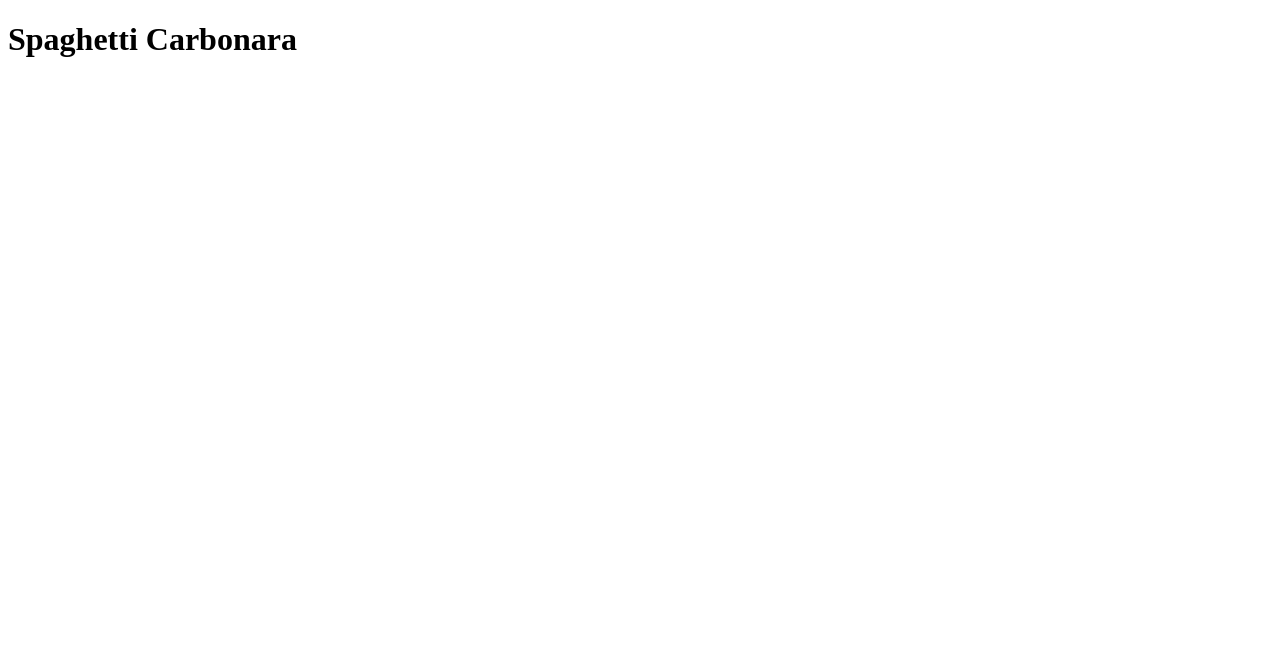
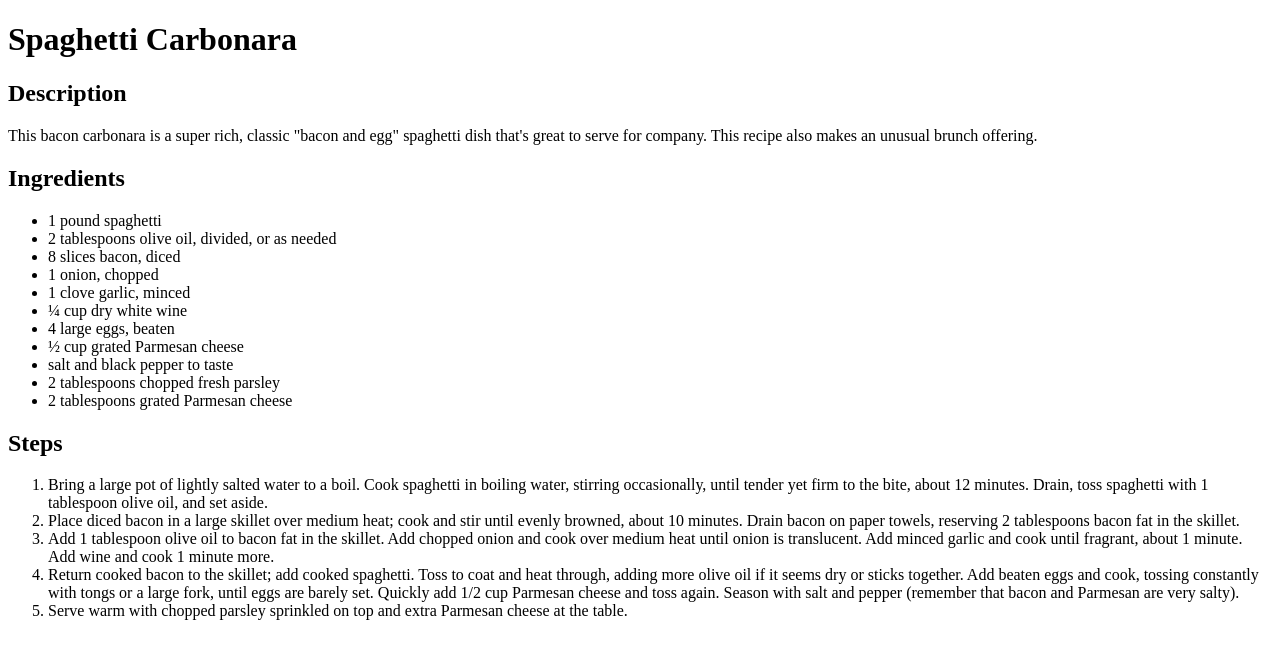
Before and after one commit to svarn13/odin-recipes, a plain HTML site: page recipes/carbonara.html in a window 1280 px wide. Drawn offline with Linux system fonts and the light colour scheme.

Commit message:
Add Description, Igredients and Steps paragraphs in carbonara.html

```diff
--- a/recipes/carbonara.html
+++ b/recipes/carbonara.html
@@ -8,5 +8,51 @@
 </head>
 <body>
     <h1>Spaghetti Carbonara</h1>
+    <h2>Description</h2>
+    <p>
+        This bacon carbonara is a super rich, classic "bacon and egg" spaghetti dish that's great to serve for company.
+        This recipe also makes an unusual brunch offering.
+    </p>
+    <h2>Ingredients</h2>
+    <ul>
+        <li>1 pound spaghetti</li>
+        <li>2 tablespoons olive oil, divided, or as needed</li>
+        <li>8 slices bacon, diced</li>
+        <li>1 onion, chopped</li>
+        <li>1 clove garlic, minced</li>
+        <li>¼ cup dry white wine</li>
+        <li>4 large eggs, beaten</li>
+        <li>½ cup grated Parmesan cheese</li>
+        <li>salt and black pepper to taste</li>
+        <li>2 tablespoons chopped fresh parsley</li>
+        <li>2 tablespoons grated Parmesan cheese</li>
+    </ul>
+    <h2>Steps</h2>
+    <ol>
+        <li>
+            Bring a large pot of lightly salted water to a boil.
+            Cook spaghetti in boiling water, stirring occasionally, until tender yet firm to the bite, about 12 minutes.
+            Drain, toss spaghetti with 1 tablespoon olive oil, and set aside.
+        </li>
+        <li>
+            Place diced bacon in a large skillet over medium heat; cook and stir until evenly browned, about 10 minutes.
+            Drain bacon on paper towels, reserving 2 tablespoons bacon fat in the skillet.
+        </li>
+        <li>
+            Add 1 tablespoon olive oil to bacon fat in the skillet.
+            Add chopped onion and cook over medium heat until onion is translucent.
+            Add minced garlic and cook until fragrant, about 1 minute. Add wine and cook 1 minute more.
+        </li>
+        <li>
+            Return cooked bacon to the skillet; add cooked spaghetti.
+            Toss to coat and heat through, adding more olive oil if it seems dry or sticks together.
+            Add beaten eggs and cook, tossing constantly with tongs or a large fork, until eggs are barely set.
+            Quickly add 1/2 cup Parmesan cheese and toss again.
+            Season with salt and pepper (remember that bacon and Parmesan are very salty).
+        </li>
+        <li>
+            Serve warm with chopped parsley sprinkled on top and extra Parmesan cheese at the table.
+        </li>
+    </ol>
 </body>
 </html>
```
